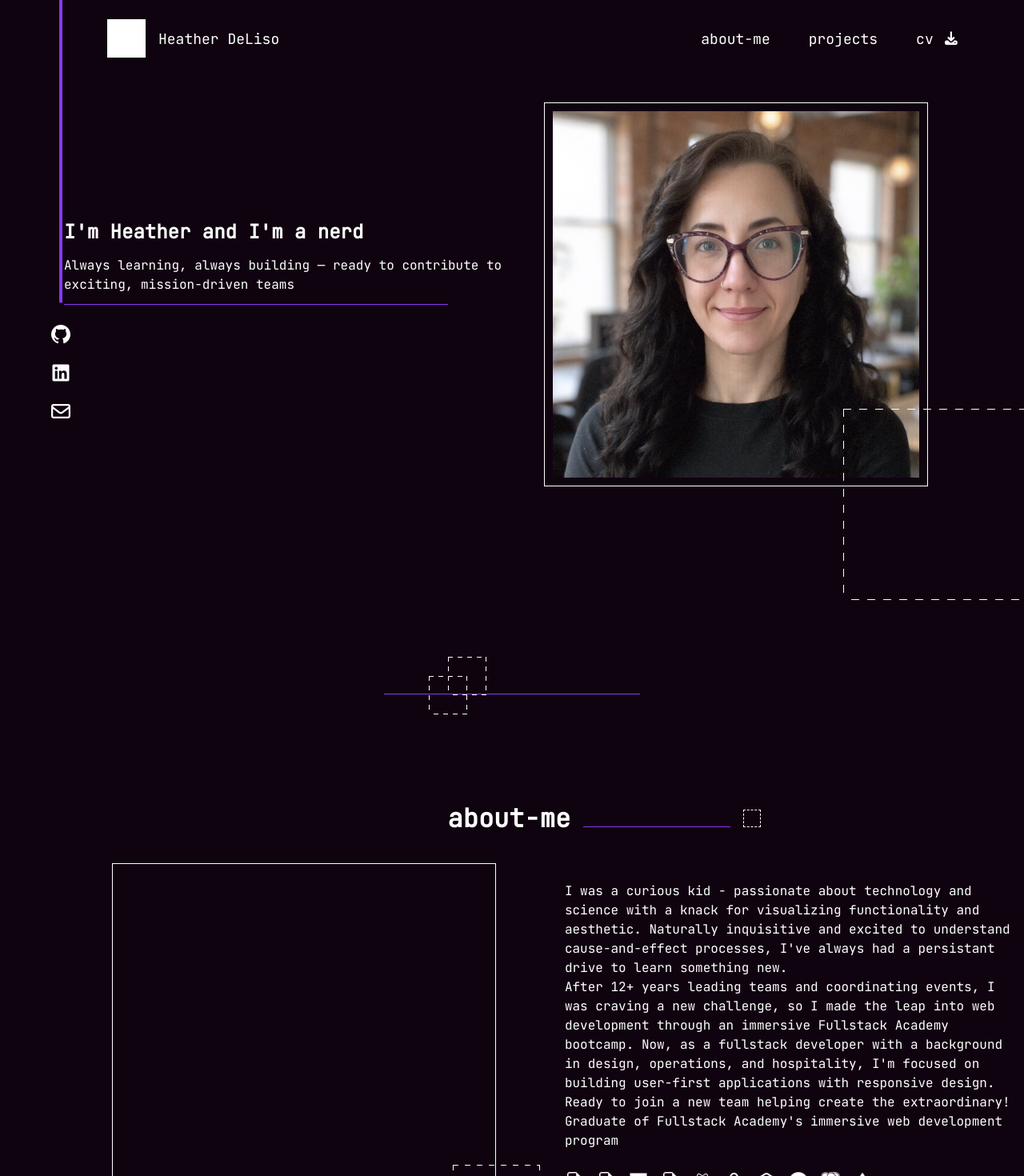
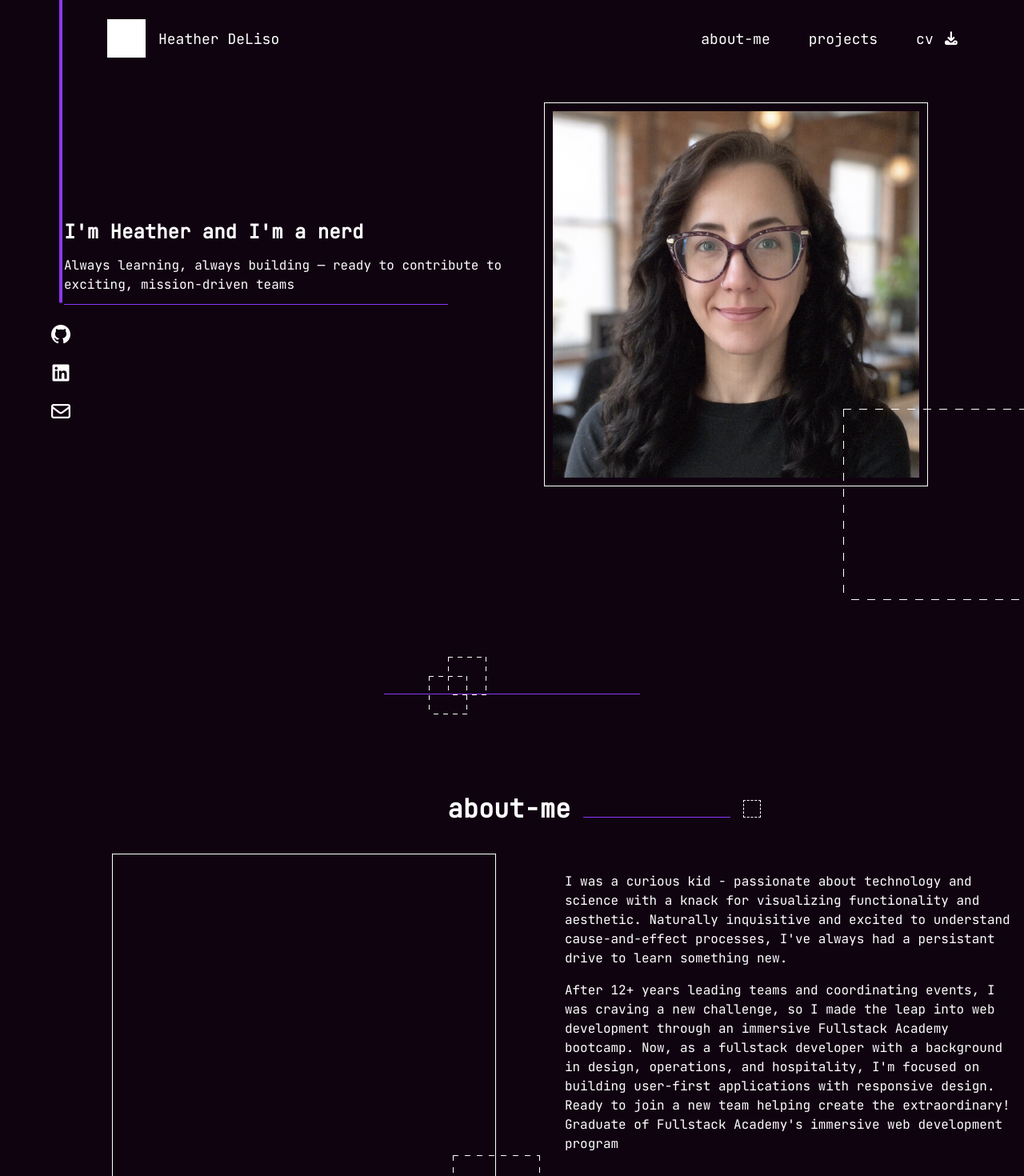
Before and after one commit to HeatherD2025/Personal_Website, a React (Vite) app: page /QuarkyProjectDetail#/home in a window 1280 px wide. Shown: the top 1470 px of the page at 80% size. Built offline with nearby package versions, Linux system fonts and the light colour scheme.

Commit message:
spacing test

```diff
--- a/src/styles/main.css
+++ b/src/styles/main.css
@@ -165,7 +165,7 @@
     flex-direction: row;
     flex-wrap: wrap;
     align-items: baseline;
-    margin: 8% 27.25% 0% 0%;
+    margin: 7% 27.25% 0% 0%;
     justify-content: end;
     gap: 1rem;
   }
@@ -217,6 +217,9 @@
     color: #fff;
     font-size: medium;
     margin-top: 2%;
+  }
+  .paragraphSpacer {
+    height: 1rem;
   }
 
   .toolsContainer {
```
